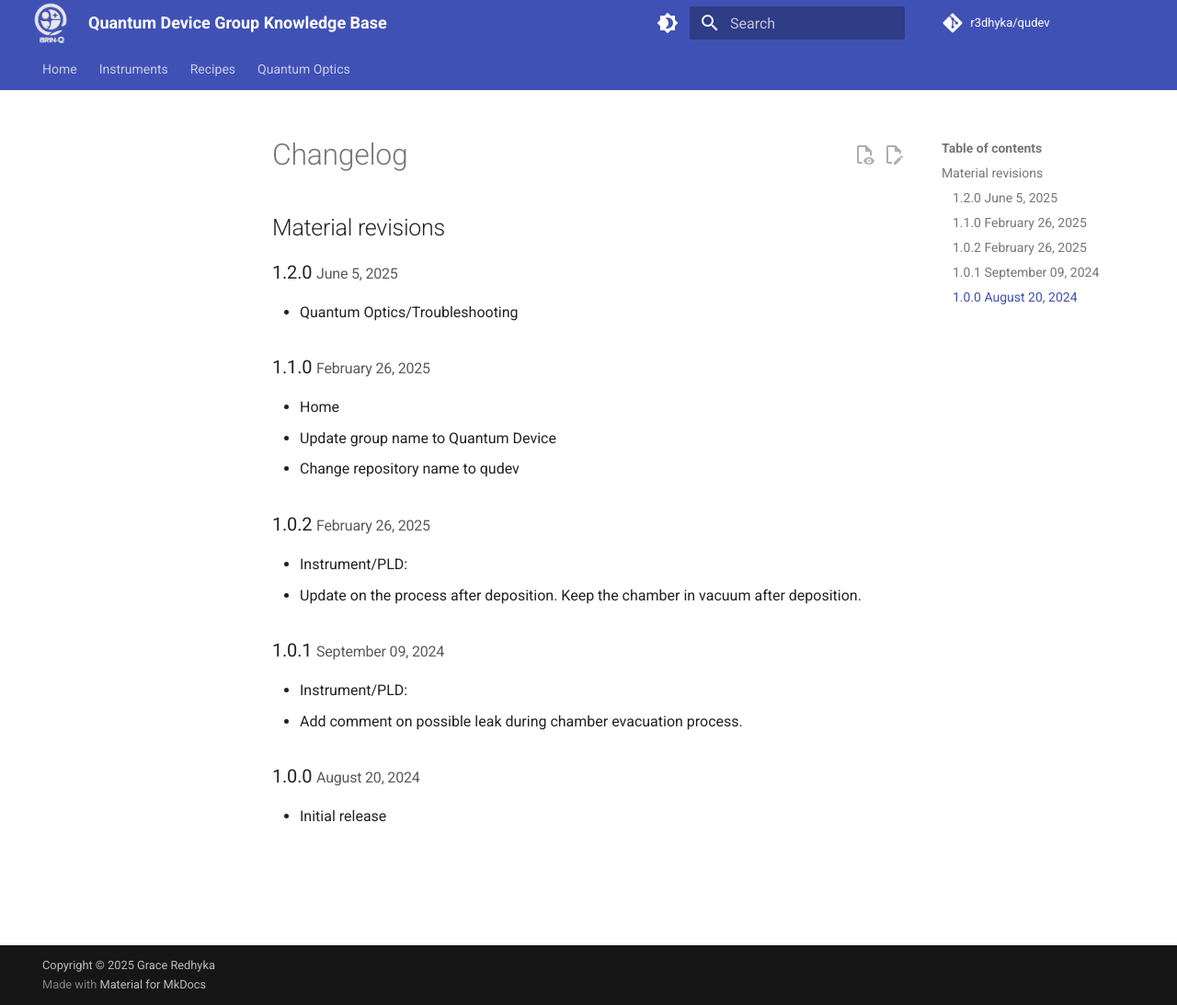
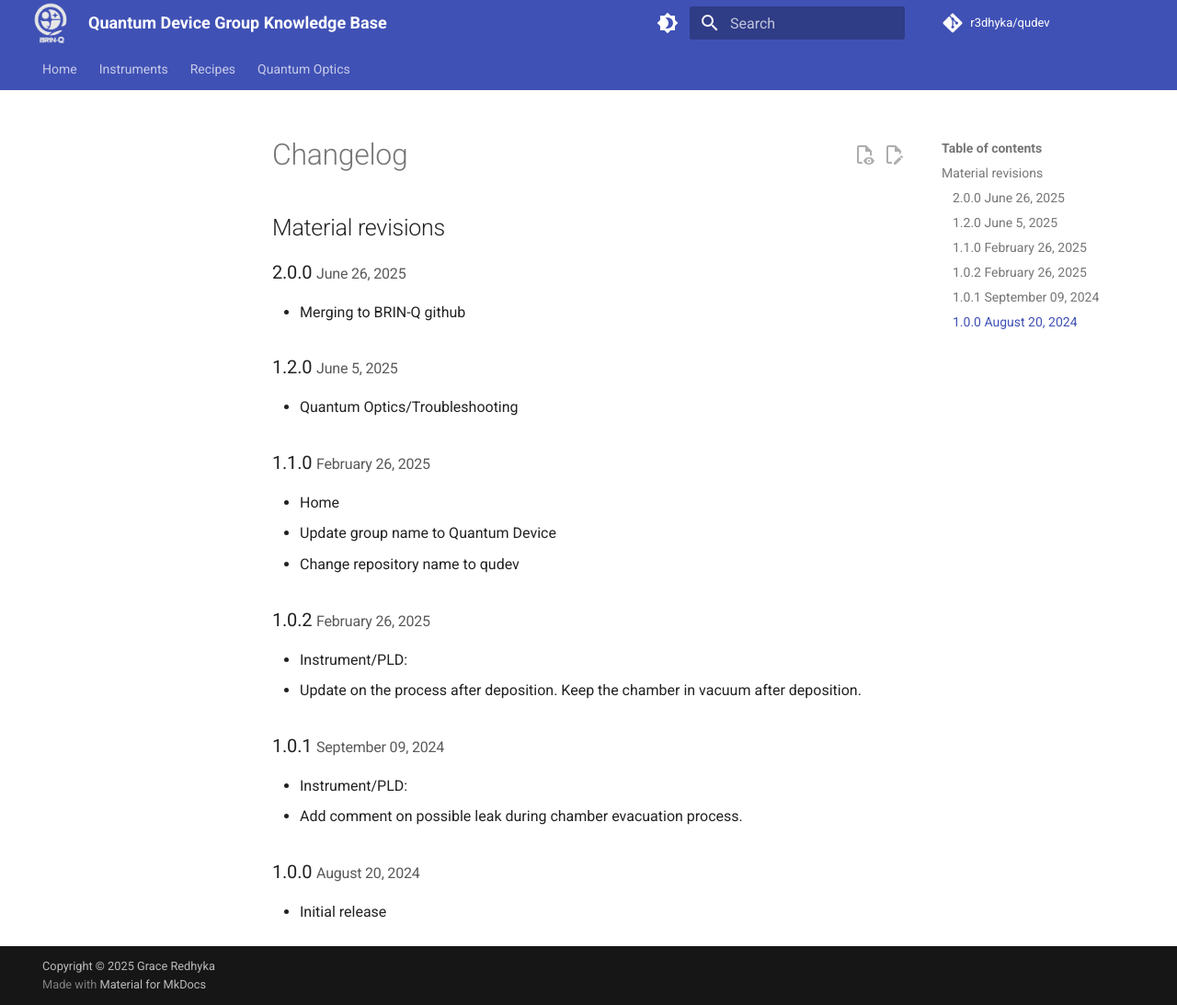
Before and after one commit to r3dhyka/qudev, an MkDocs documentation site: the page built from docs/changelog/index.md, in a window 1280 px wide and 1093 px high. Shown: the whole window at 92% size. Built offline with MkDocs 1.6.1 and Material for MkDocs 9.7.7, drawn with Linux system fonts in a browser that asks for light colours; comment, search, counter and statistics services are not loaded.

Commit message:
Update index.md

```diff
--- a/docs/changelog/index.md
+++ b/docs/changelog/index.md
@@ -1,6 +1,9 @@
 # Changelog
 
 ## Material revisions
+
+### 2.0.0 <small>June 26, 2025</small>
+- Merging to BRIN-Q github
 
 ### 1.2.0 <small>June 5, 2025</small>
 - Quantum Optics/Troubleshooting
```
